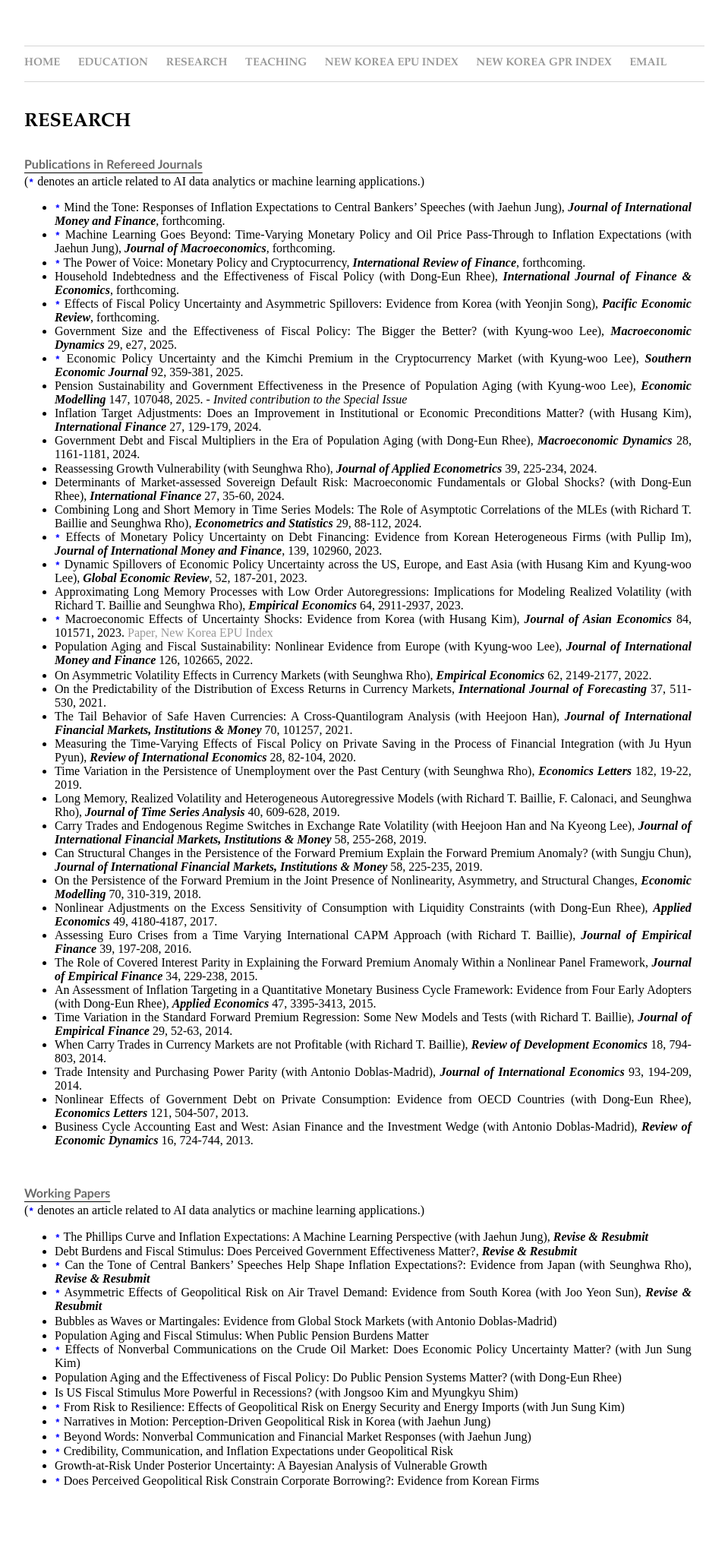
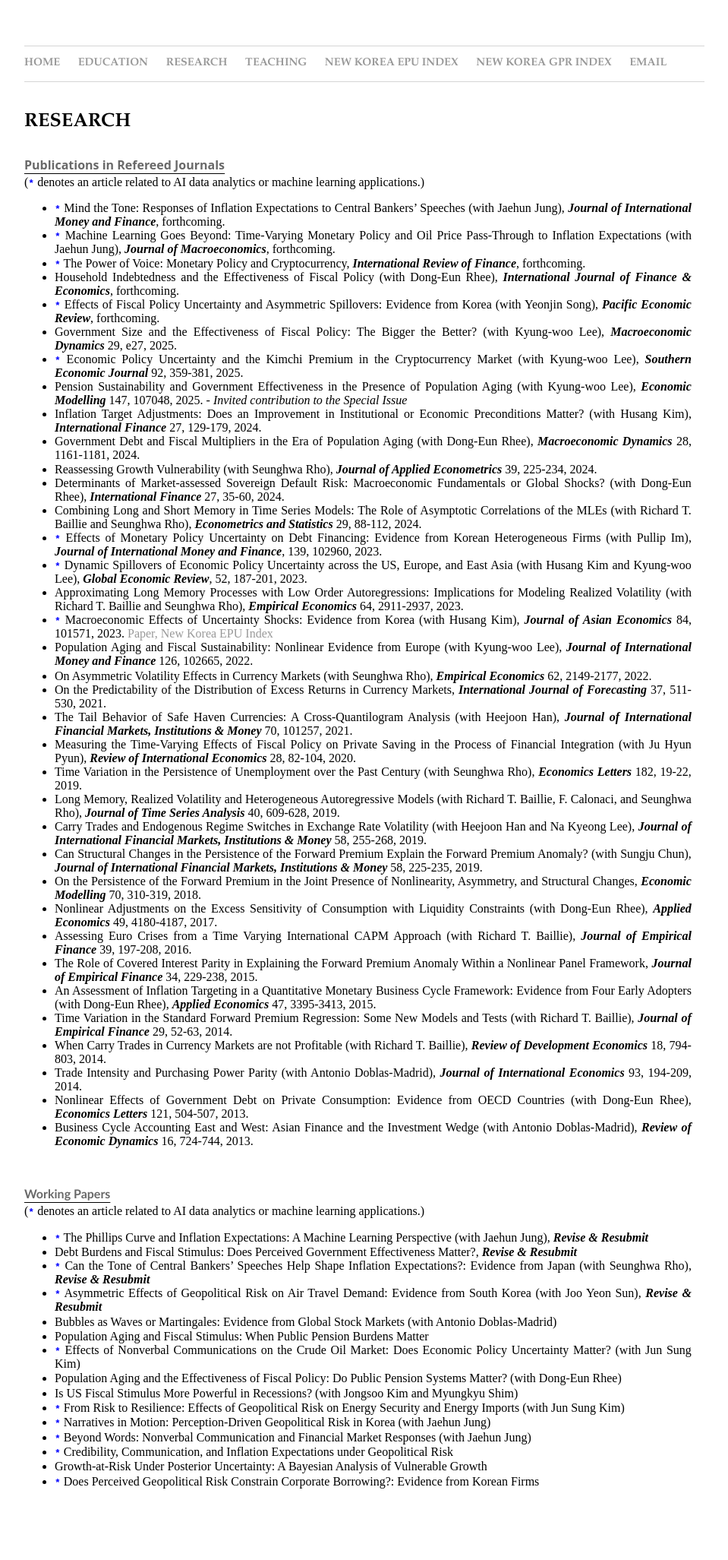
Before and after one commit to dooyeoncho/dooyeoncho.github.io, a Jekyll site: the page built from pages/research.html, in a window 1280 px wide. Shown: the whole page at 76% size, without its empty margins (160-1119 px from the left). Built offline with Jekyll 4.4.1, drawn with Linux system fonts in a browser that asks for light colours.

Commit message:
Update research.html

```diff
--- a/pages/research.html
+++ b/pages/research.html
@@ -22,7 +22,7 @@ span {
 <h1 class="headerstyle">Research</h1>
 </div>
 
-<div><b><p style="text-decoration: underline; text-underline-position:under;"><font color="dimgray" face="Gill Sans", sans-serif;>Publications in Refereed Journals</font></p></b></div> </div></li>(<code style="color : blue"><b>*</b></code> denotes an article related to AI data analytics or machine learning applications.)</li></div>
+<div><b><p style="text-decoration: underline; text-underline-position:under;"><font color="dimgray" face="Open Sans", sans-serif;>Publications in Refereed Journals</font></p></b></div> </div></li>(<code style="color : blue"><b>*</b></code> denotes an article related to AI data analytics or machine learning applications.)</li></div>
 		<div><ul>
 			<span><li><code style="color : blue"><b>*</b></code> Mind the Tone: Responses of Inflation Expectations to Central Bankers’ Speeches (with Jaehun Jung), <em property="italic"><b>Journal of International Money and Finance</b></em>, forthcoming.</li></span>
 			<span><li><code style="color : blue"><b>*</b></code> Machine Learning Goes Beyond: Time-Varying Monetary Policy and Oil Price Pass-Through to Inflation Expectations (with Jaehun Jung), <em property="italic"><b>Journal of Macroeconomics</b></em>, forthcoming.</li></span>
```
